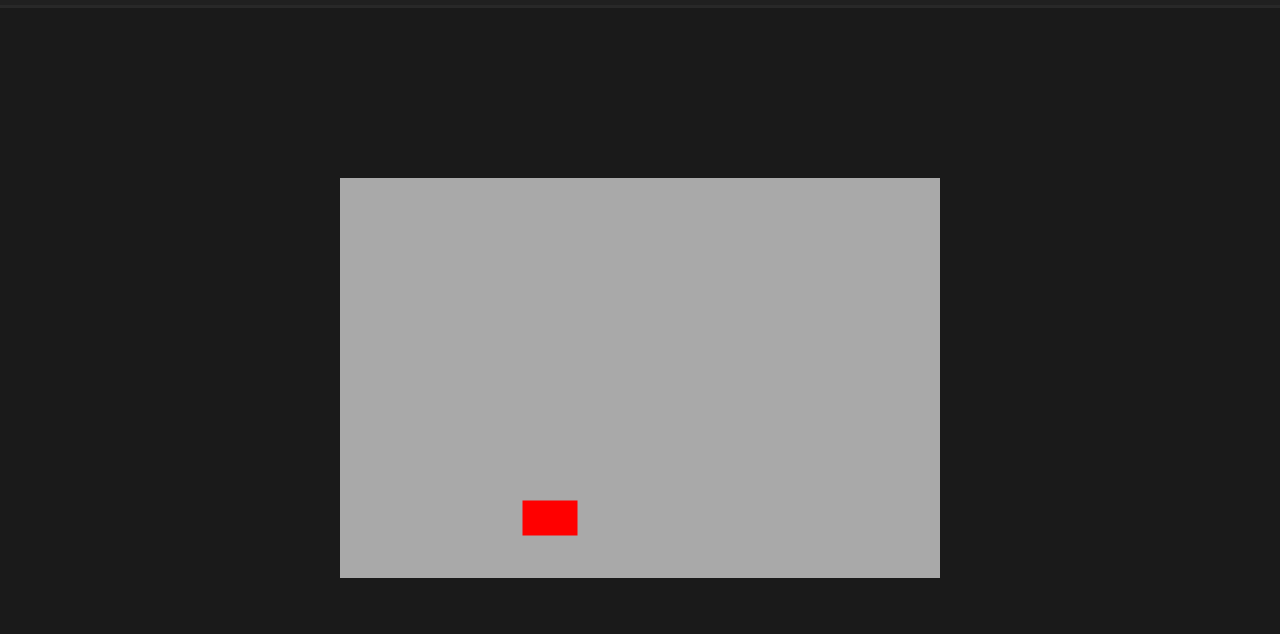
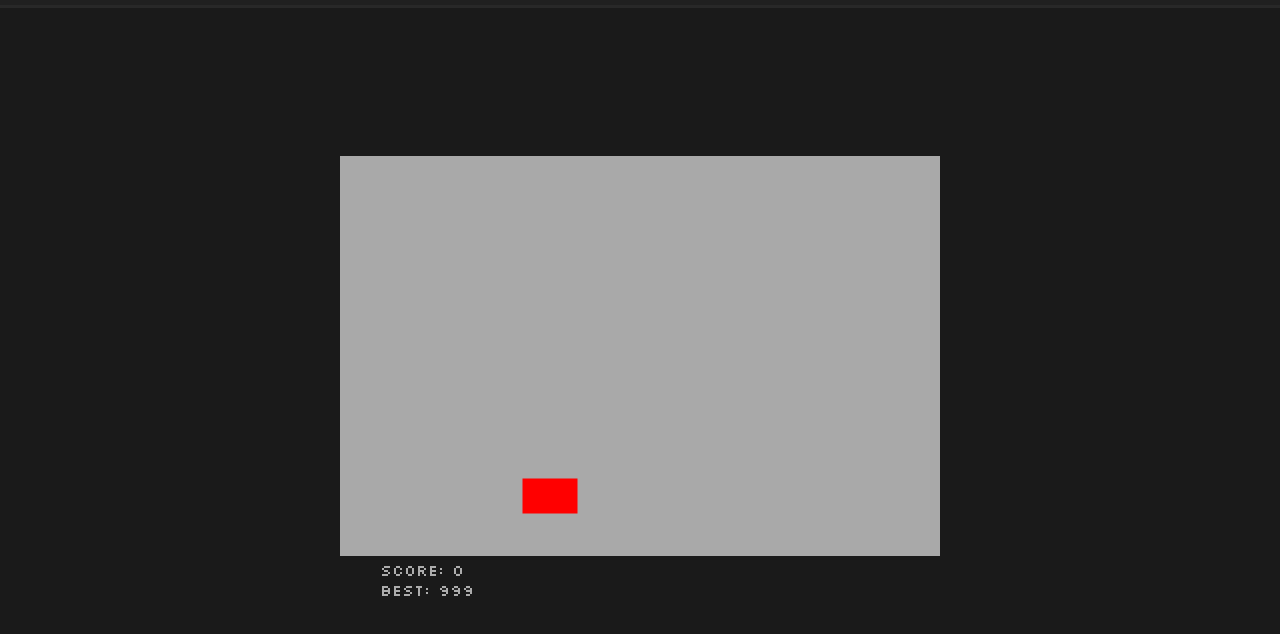
Before and after one commit to xRe15x/snake-v2, a website built with webpack: page src/index.html in a window 1280 px wide. Shown: the part 52-686 px from the top of the page. Built offline with nearby package versions, Linux system fonts and the light colour scheme.

Commit message:
added main container, added game-info with score and best score

```diff
--- a/src/index.html
+++ b/src/index.html
@@ -17,7 +17,13 @@
     </header>
 
     <main>
-        <canvas id="game" width="600" height="400"></canvas>
+        <div class="main-container">
+            <canvas id="game" width="600" height="400"></canvas>
+            <ul id="game-info">
+                <li id="score">Score: 999</li>
+                <li id="best-score">Best: 999</li>
+            </ul>
+        </div>
     </main>
 </body>
 </html>
```
